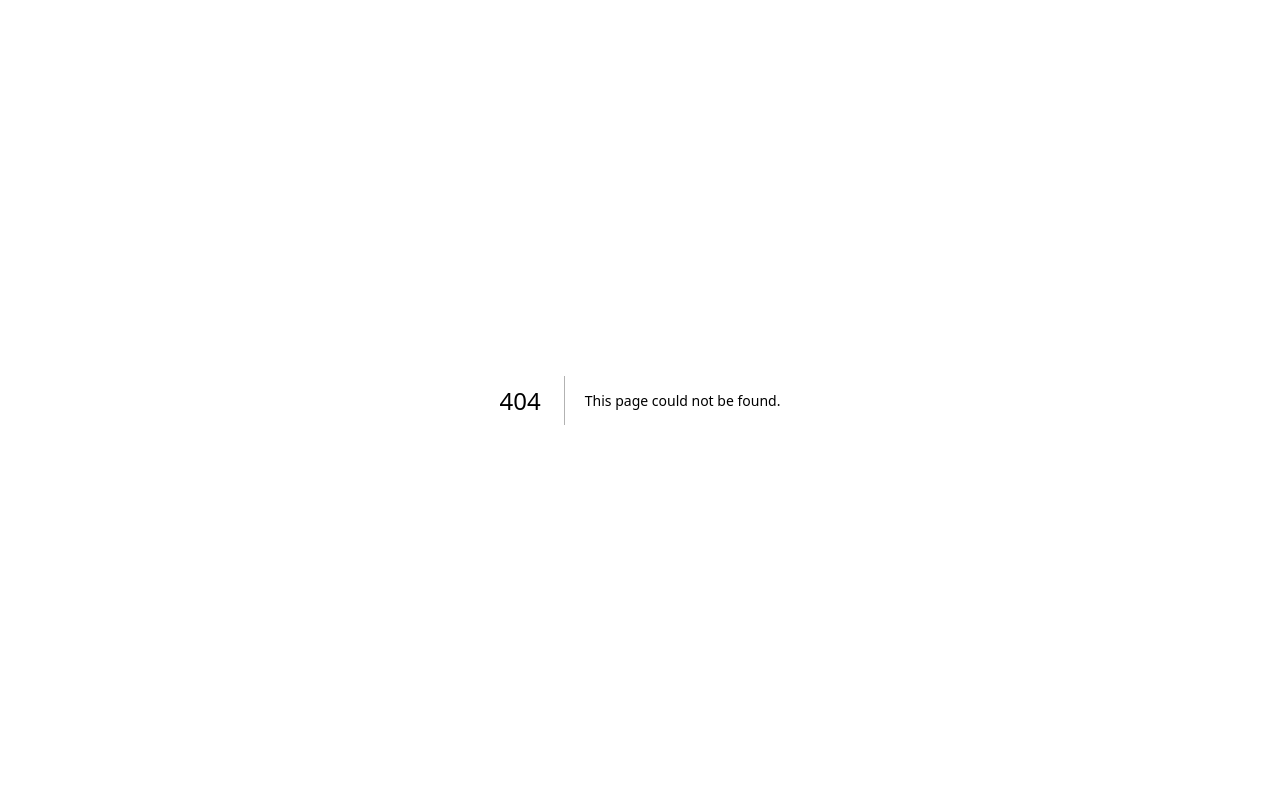
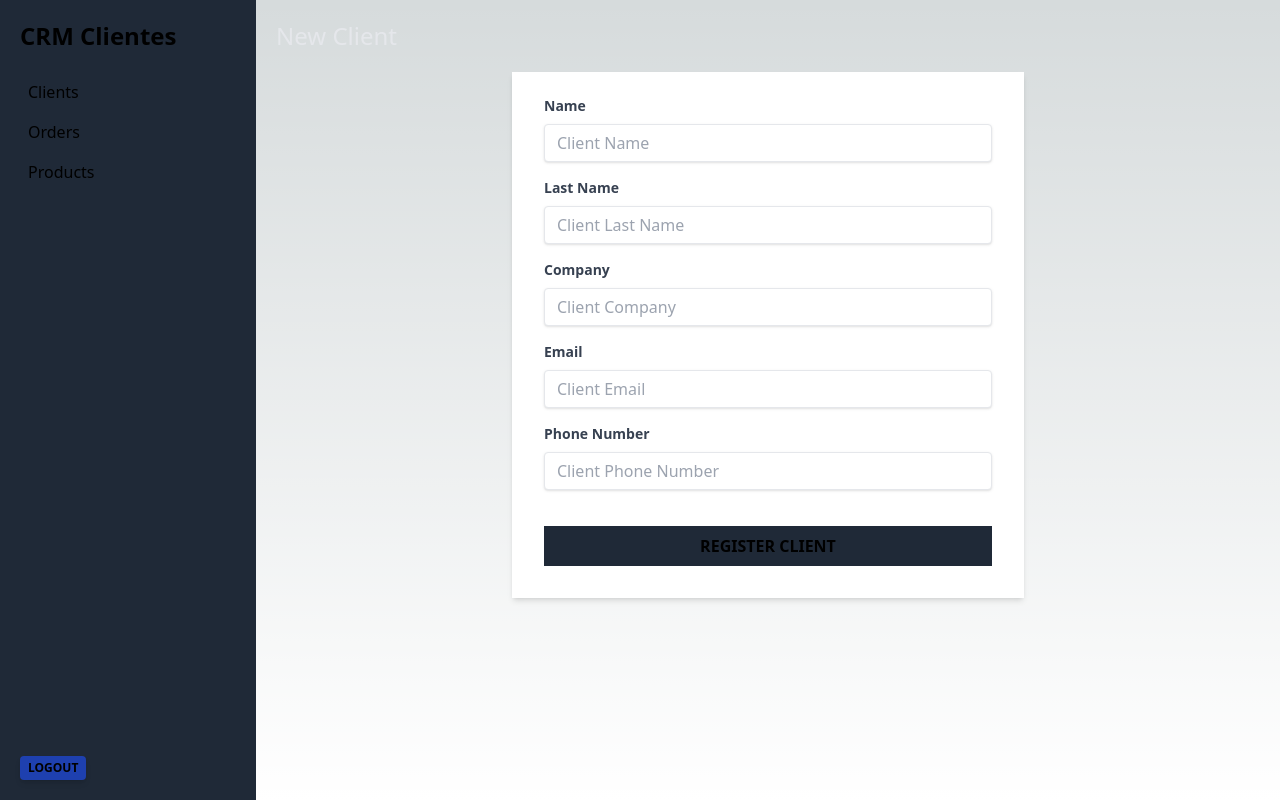
Before and after one commit to TaniaTenorio/crm-client, a Next.js app: page /newClient in a window 1280 px wide. Before the commit this address had no page. Built offline with nearby package versions, Linux system fonts and the light colour scheme.

Commit message:
feat: create nwe client route and form

```diff
--- a/components/Sidebar.js
+++ b/components/Sidebar.js
@@ -9,7 +9,7 @@ const Sidebar = () => {
 
   const { data, loading, client } = useQuery(GET_USER)
 
-  if(loading && data === undefined) {
+  if(loading && !data?.getUser) {
     return null
   }
 
--- a/pages/index.js
+++ b/pages/index.js
@@ -3,27 +3,22 @@ import Layout from "@/components/Layout"
 import { useQuery } from "@apollo/client"
 import { GET_CLIENTS_USER } from "@/helpers/queries"
 import { useRouter } from "next/router"
+import Link from 'next/link'
+import useUser from '@/helpers/useUser'
 
 export default function Home() {
-  const router = useRouter();
-  const { data, loading, client } = useQuery(GET_CLIENTS_USER)
+  const { data, loading } = useQuery(GET_CLIENTS_USER)
+  const { user, loading: userLoading } = useUser({redirectTo: '/login'})
 
-  React.useEffect(() => {
-    if (!loading && !data?.getClientsSeller) {
-      client.clearStore();
-      router.push("/login")
-    }
-  }, [client, data?.getClientsSeller, router, loading])
-
-
-  if(loading && !data?.getClientsSeller) {
-    return null
+  if (userLoading || !user) {
+    return null;
   }
 
   return (
     <div>
       <Layout>
         <h1 className="text-2xl text-gray-200 font-light">Clients</h1>
+        <Link className="bg-blue-800 py-2 px-5 mt-3 inline-block rounded text-sm hover:bg-gray-800 mb-3 uppercase font-bold" href="/newClient">New Client</Link>
 
         <table className="table-auto shadow-md mt-10 w-full w-lg">
           <thead className="bg-gray-700">
--- a/pages/login.js
+++ b/pages/login.js
@@ -78,7 +78,7 @@ const renderError = (value) => {
       <p>{formik.errors[value]}</p>
     </div>
   ) : null;
-};
+}
 
   return (
     <>
--- /dev/null
+++ b/pages/newClient.js
@@ -0,0 +1,151 @@
+import * as React from 'react'
+import Layout from '@/components/Layout'
+import { useFormik } from 'formik'
+import * as Yup from 'yup'
+
+const NewClient = () => {
+  const fieldErrMssg = 'This field is mandatory'
+  const emailErrMssg = 'Inavalid emil'
+
+  const formik = useFormik({
+    initialValues: {
+      name: '',
+      lastName: '',
+      company: '',
+      email: '',
+      phone: '',
+    },
+    validationSchema: Yup.object({
+      name: Yup.string().required(fieldErrMssg),
+      lastName: Yup.string().required(fieldErrMssg),
+      company: Yup.string().required(fieldErrMssg),
+      email: Yup.string().email(emailErrMssg).required(fieldErrMssg)
+    }),
+    onSubmit: (values) => {
+      console.log(values)
+    }
+  })
+
+  const renderError = (value) => {
+    return formik.touched[value] && formik.errors[value] ? (
+      <div className="my-2 bg-red-100 border-l-4 border-red-500 text-red-700 p-4">
+        <p className="font-bold">Error</p>
+        <p>{formik.errors[value]}</p>
+      </div>
+    ) : null
+  }
+
+  return (
+    <Layout>
+      <h1 className="text-2xl text-gray-200 font-light">New Client</h1>
+
+      <div className="flex justify-center mt-5">
+        <div className="w-full max-w-lg">
+          <form className="bg-white shadow-md px-8 pt-6 pb-8 mb-4" onSubmit={formik.handleSubmit}>
+            <div className="mb-4">
+              <label
+                className="block text-gray-700 text-sm font-bold mb-2"
+                htmlFor="name"
+              >
+                Name
+              </label>
+              <input
+                className="shadow appearance-none border rounded w-full py-2 px-3 text-gray-700 leading-tight focus:outline-none focus:shadow-outline"
+                id="name"
+                type="text"
+                placeholder="Client Name"
+                onChange={formik.handleChange}
+                onBlur={formik.handleBlur}
+                value={formik.values.name}
+              />
+            </div>
+            {renderError("name")}
+
+            <div className="mb-4">
+              <label
+                className="block text-gray-700 text-sm font-bold mb-2"
+                htmlFor="lastName"
+              >
+                Last Name
+              </label>
+              <input
+                className="shadow appearance-none border rounded w-full py-2 px-3 text-gray-700 leading-tight focus:outline-none focus:shadow-outline"
+                id="lastName"
+                type="text"
+                placeholder="Client Last Name"
+                onChange={formik.handleChange}
+                onBlur={formik.handleBlur}
+                value={formik.values.lastName}
+              />
+            </div>
+            {renderError("lastName")}
+
+            <div className="mb-4">
+              <label
+                className="block text-gray-700 text-sm font-bold mb-2"
+                htmlFor="company"
+              >
+                Company
+              </label>
+              <input
+                className="shadow appearance-none border rounded w-full py-2 px-3 text-gray-700 leading-tight focus:outline-none focus:shadow-outline"
+                id="company"
+                type="text"
+                placeholder="Client Company"
+                onChange={formik.handleChange}
+                onBlur={formik.handleBlur}
+                value={formik.values.company}
+              />
+            </div>
+            {renderError("company")}
+
+            <div className="mb-4">
+              <label
+                className="block text-gray-700 text-sm font-bold mb-2"
+                htmlFor="email"
+              >
+                Email
+              </label>
+              <input
+                className="shadow appearance-none border rounded w-full py-2 px-3 text-gray-700 leading-tight focus:outline-none focus:shadow-outline"
+                id="email"
+                type="text"
+                placeholder="Client Email"
+                onChange={formik.handleChange}
+                onBlur={formik.handleBlur}
+                value={formik.values.email}
+              />
+            </div>
+            {renderError("email")}
+
+            <div className="mb-4">
+              <label
+                className="block text-gray-700 text-sm font-bold mb-2"
+                htmlFor="phone"
+              >
+                Phone Number
+              </label>
+              <input
+                className="shadow appearance-none border rounded w-full py-2 px-3 text-gray-700 leading-tight focus:outline-none focus:shadow-outline"
+                id="phone"
+                type="tel"
+                placeholder="Client Phone Number"
+                onChange={formik.handleChange}
+                onBlur={formik.handleBlur}
+                value={formik.values.phone}
+              />
+            </div>
+
+            <input
+              type="submit"
+              className="bg-gray-800 w-full mt-5 p-2 uppercase font-bold hover:bg-gray-900"
+              value="Register Client"
+            />
+          </form>
+        </div>
+      </div>
+    </Layout>
+  );
+}
+
+export default NewClient
```
